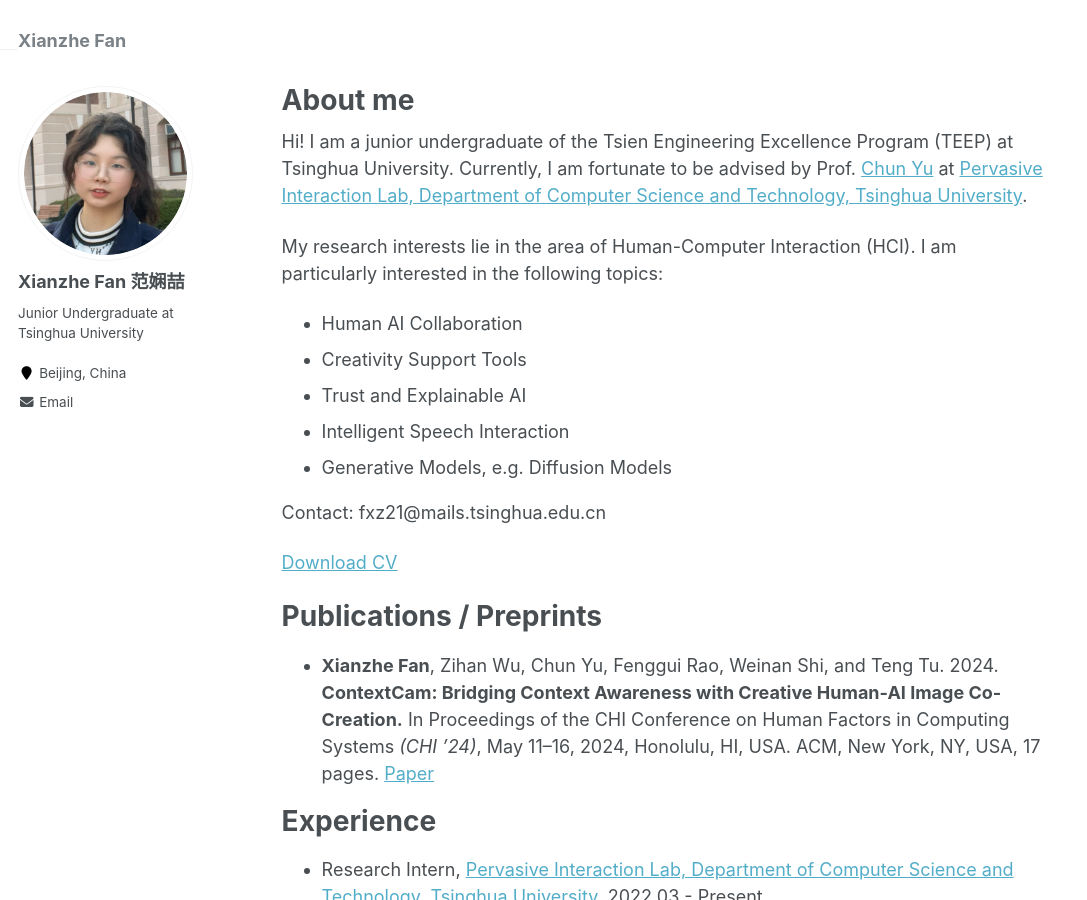
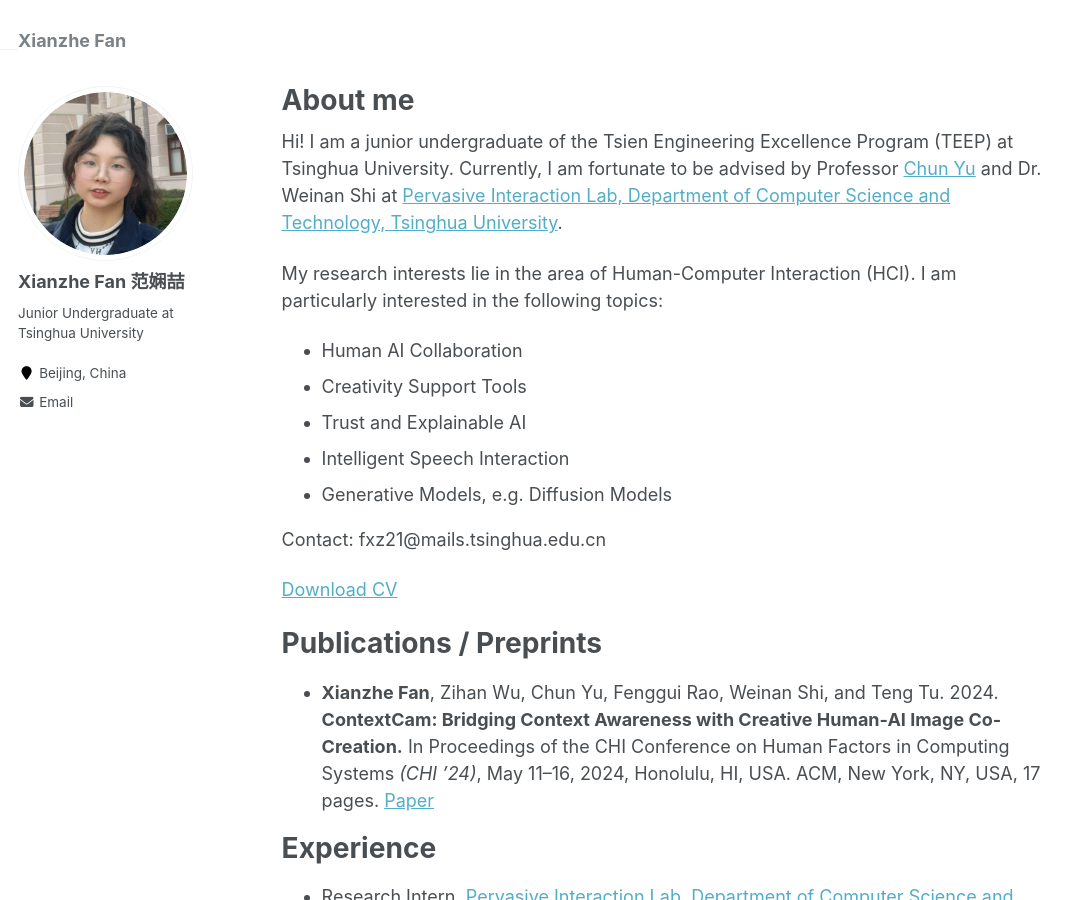
Before and after one commit to RidiculousRonZzz/RidiculousRonZzz.github.io, a Jekyll site: the page built from _pages/about.md, in a window 1280 px wide and 900 px high. Shown: the whole window, without its empty margins (0-1087 px from the left). Built offline with Jekyll 4.4.1, drawn with Linux system fonts in a browser that asks for light colours.

Commit message:
Add files via upload

```diff
--- a/_pages/about.md
+++ b/_pages/about.md
@@ -9,7 +9,7 @@ redirect_from:
 ---
 
 Hi! I am a junior undergraduate of the Tsien Engineering Excellence Program (TEEP) at Tsinghua University.
-Currently, I am fortunate to be advised by Prof. [Chun Yu](https://pi.cs.tsinghua.edu.cn/lab/people/ChunYu/) at [Pervasive Interaction Lab, Department of Computer Science and Technology, Tsinghua University](https://pi.cs.tsinghua.edu.cn/).
+Currently, I am fortunate to be advised by Professor [Chun Yu](https://pi.cs.tsinghua.edu.cn/lab/people/ChunYu/) and Dr. Weinan Shi at [Pervasive Interaction Lab, Department of Computer Science and Technology, Tsinghua University](https://pi.cs.tsinghua.edu.cn/).
 
 My research interests lie in the area of Human-Computer Interaction (HCI). I am particularly interested in the following topics:
 * Human AI Collaboration
```
